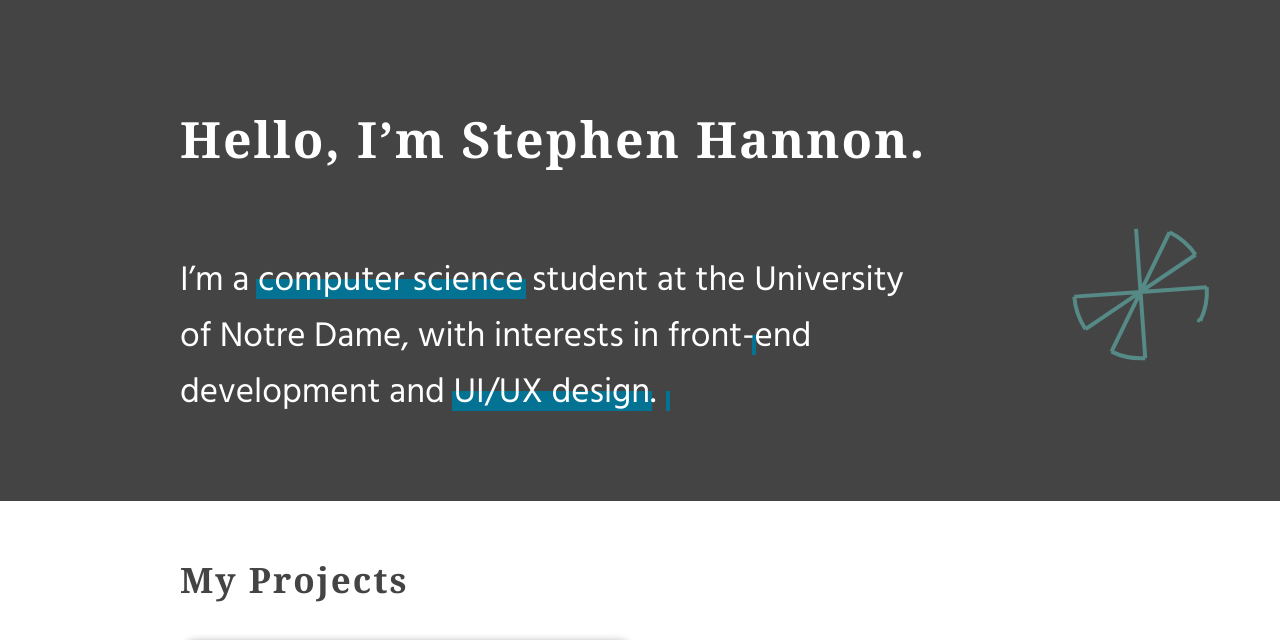
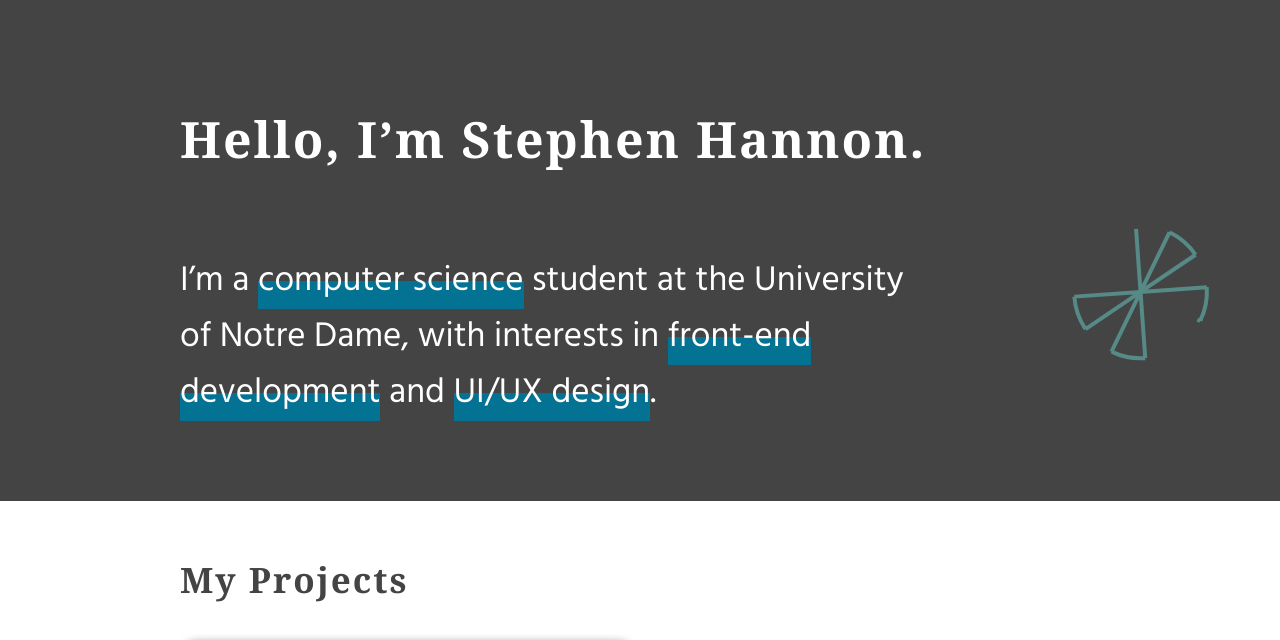
Before and after one commit to stephen-hannon/stephen-hannon.github.io, a plain HTML site: page index.html in a window 1280 px wide. Shown: the part 129-769 px from the top of the page. Drawn offline with Linux system fonts and the light colour scheme; a web font is replaced by a local one.

Commit message:
Different approach to highlighting

```diff
--- a/index.html
+++ b/index.html
@@ -42,7 +42,7 @@
 		<div class="wrapper intro-wrapper leftright-spacing">
 			<h2 class="intro-header">Hello, I’m Stephen Hannon.</h2>
 			<p class="intro-sentence">
-				I’m a <em class="highlight">computer science</em> student at the <em class="highlight">University of Notre&nbsp;Dame</em>, with interests in <em class="highlight">front-end development</em> and <em class="highlight">UI/UX&nbsp;design</em>.
+				I’m a <mark>computer science</mark> student at the University of Notre&nbsp;Dame, with interests in <mark>front-end development</mark> and <mark>UI/UX&nbsp;design</mark>.
 			</p>
 		</div>
 	</section>
--- a/styles.css
+++ b/styles.css
@@ -103,20 +103,10 @@ hr {
 	padding-right: 4rem;
 }
 
-.highlight {
-	font-style: normal;
-	position: relative;
-}
-.highlight::after {
-	content: "";
-    width: 100%;
-    height: 2rem;
-    position: absolute;
-    background-color: #037293;
-    padding: 0 0.2rem;
-    left: -0.2rem;
-    bottom: 1rem;
-    z-index: -1;
+mark {
+	background-color: transparent;
+	color: inherit;
+	background-image: linear-gradient(180deg, rgba(255,255,255,0) 50%, #037293 50%);
 }
 
 .solid-bg {
```
